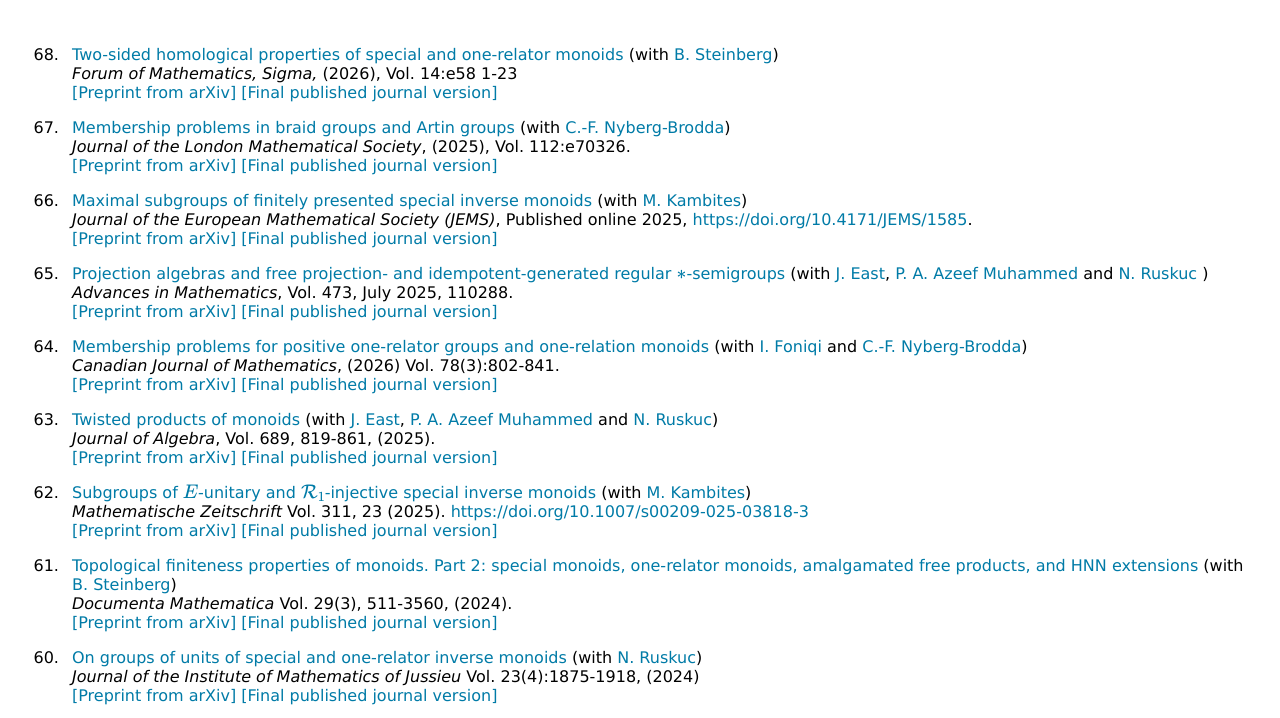
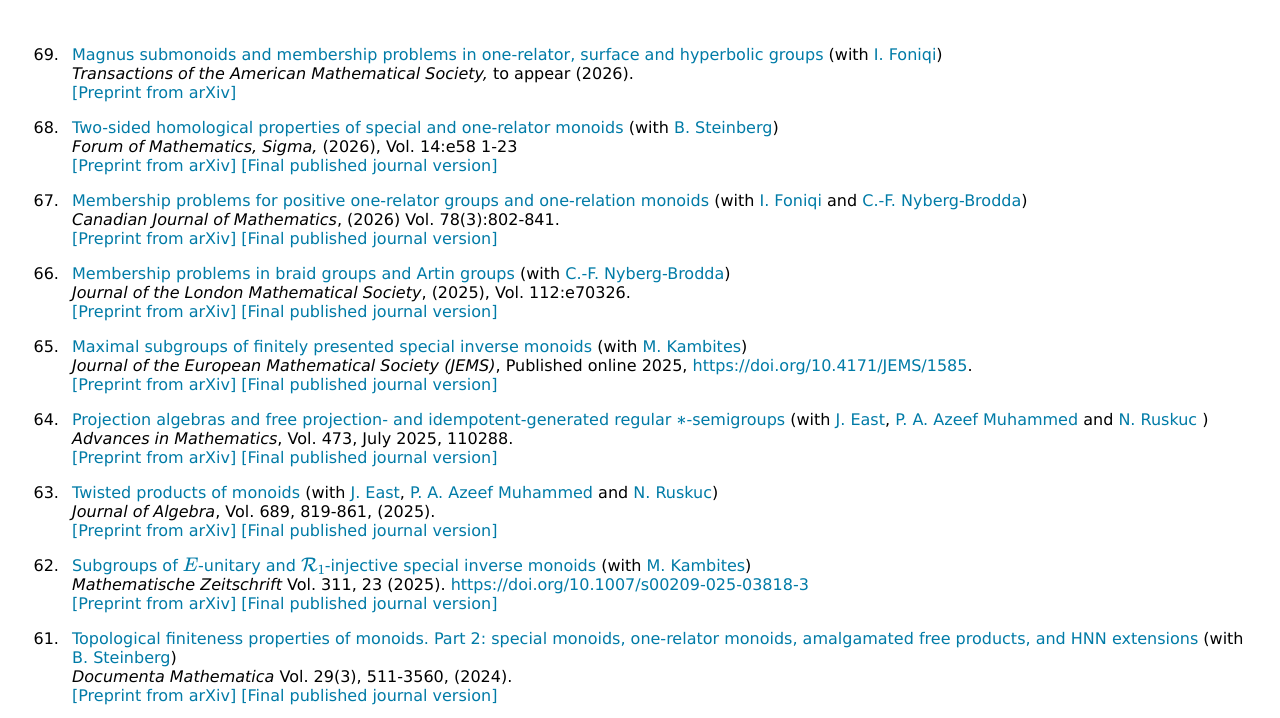
Before and after one commit to robertdgray/robertdgray.github.io, a plain HTML site: page papers.html in a window 1280 px wide. Shown: the part 56-774 px from the top of the page. Drawn offline with nearby package versions, Linux system fonts and the light colour scheme; some packages are replaced by stand-ins of ours.

Commit message:
WebsiteUpdate

```diff
--- a/papers.html
+++ b/papers.html
@@ -29,7 +29,24 @@
 		<header><p id='title'>Publications</p><div id='line'><hr color='#007BA7' size='2'></div></header><div id='content'>
 
 <div id="PublicationList">
-<ol reversed="reversed" start="68">
+<ol reversed="reversed" start="69">
+
+<li><div id="FoniqiGray2025"></id>
+<font color="#007BA7">
+Magnus submonoids and membership problems in one-relator, surface and hyperbolic groups
+</font>
+(with
+<a href='https://research-portal.uea.ac.uk/en/persons/islam-foniqi'>I. Foniqi</a>)
+<br>
+<i>
+Transactions of the American Mathematical Society,
+</i>
+to appear (2026).
+<br>
+<a href=
+https://arxiv.org/abs/2509.24480
+>[Preprint from arXiv]</a>
+</li>
 
 <li><div id="GraySteinbergJuly2025"></id>
 <font color="#007BA7">
@@ -48,6 +65,25 @@ https://arxiv.org/abs/2507.04819
 >[Preprint from arXiv]</a>
 <a href=https://doi.org/10.1017/fms.2026.10209>[Final published journal version]</a>
 </li>
+
+<li><div id="articleGSPaper1"></id>
+<font color="#007BA7">
+Membership problems for positive one-relator groups and one-relation monoids
+</font>
+(with
+<a href='https://research-portal.uea.ac.uk/en/persons/islam-foniqi'>I. Foniqi </a>
+and
+<a href='https://sites.google.com/view/cf-nb/'>C.-F. Nyberg-Brodda</a>)
+<br>
+<i>Canadian Journal of Mathematics</i>,
+(2026) Vol. 78(3):802-841.
+<br>
+<a href=
+https://arxiv.org/abs/2305.15672
+>[Preprint from arXiv]</a>
+<a href=http://dx.doi.org/10.4153/S0008414X24000798>[Final published journal version]</a>
+</li>
+
 
 <li><div id="articleGSPaper1"></id>
 <font color="#007BA7">
@@ -103,23 +139,6 @@ https://arxiv.org/abs/2406.09109
 
 
 
-<li><div id="articleGSPaper1"></id>
-<font color="#007BA7">
-Membership problems for positive one-relator groups and one-relation monoids
-</font>
-(with
-<a href='https://research-portal.uea.ac.uk/en/persons/islam-foniqi'>I. Foniqi </a>
-and
-<a href='https://sites.google.com/view/cf-nb/'>C.-F. Nyberg-Brodda</a>)
-<br>
-<i>Canadian Journal of Mathematics</i>,
-(2026) Vol. 78(3):802-841.
-<br>
-<a href=
-https://arxiv.org/abs/2305.15672
->[Preprint from arXiv]</a>
-<a href=http://dx.doi.org/10.4153/S0008414X24000798>[Final published journal version]</a>
-</li>
 
 <li><div id="EastGrayEtAlJuly2021(1)"></id>
 <font color="#007BA7">
@@ -1118,6 +1137,21 @@ Submitted papers
 
 <li><div id="GrayLevine2026"></id>
 <font color="#007BA7">
+Finite complete rewriting systems for graphs of free groups with applications to free-by-cyclic, one-relator, and three-manifold groups
+</font>
+(with
+<a href='https://marcolinton.github.io/'>M. Linton</a>)
+<br>
+Submitted, 18 pages.
+<br>
+<a href=
+https://arxiv.org/abs/2607.07496
+>[Preprint from arXiv]</a>
+</li>
+
+
+<li><div id="GrayLevine2026"></id>
+<font color="#007BA7">
 Undecidable Diophantine problems in generalisations of one-relator groups
 </font>
 (with
@@ -1159,19 +1193,6 @@ https://arxiv.org/abs/2512.07690
 >[Preprint from arXiv]</a>
 </li>
 
-<li><div id="FoniqiGray2025"></id>
-<font color="#007BA7">
-Magnus submonoids and membership problems in one-relator, surface and hyperbolic groups
-</font>
-(with
-<a href='https://research-portal.uea.ac.uk/en/persons/islam-foniqi'>I. Foniqi</a>)
-<br>
-Submitted, 32 pages.
-<br>
-<a href=
-https://arxiv.org/abs/2509.24480
->[Preprint from arXiv]</a>
-</li>
 
 
 
```
Also changed, not shown: index.html (+17 -0 lines), 1 other file.
